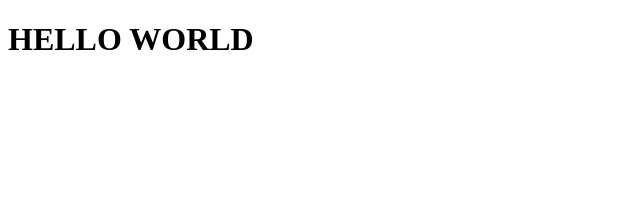
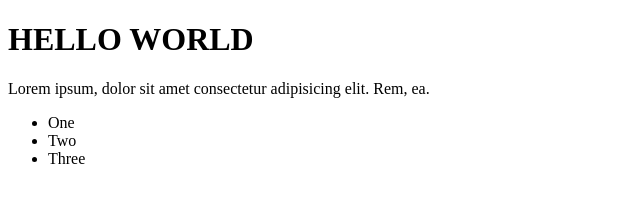
Before and after one commit to sabokk/Tutorial, a plain HTML site: page index.html in a window 1280 px wide. Shown: the whole page, without its empty margins (0-640 px from the left). Drawn offline with Linux system fonts and the light colour scheme.

Commit message:
Update index.html

```diff
--- a/index.html
+++ b/index.html
@@ -7,5 +7,13 @@
   </head>
   <body>
     <h1>HELLO WORLD</h1>
+    <div>
+      <p>Lorem ipsum, dolor sit amet consectetur adipisicing elit. Rem, ea.</p>
+      <ul>
+        <li>One</li>
+        <li>Two</li>
+        <li>Three</li>
+      </ul>
+    </div>
   </body>
 </html>
```
